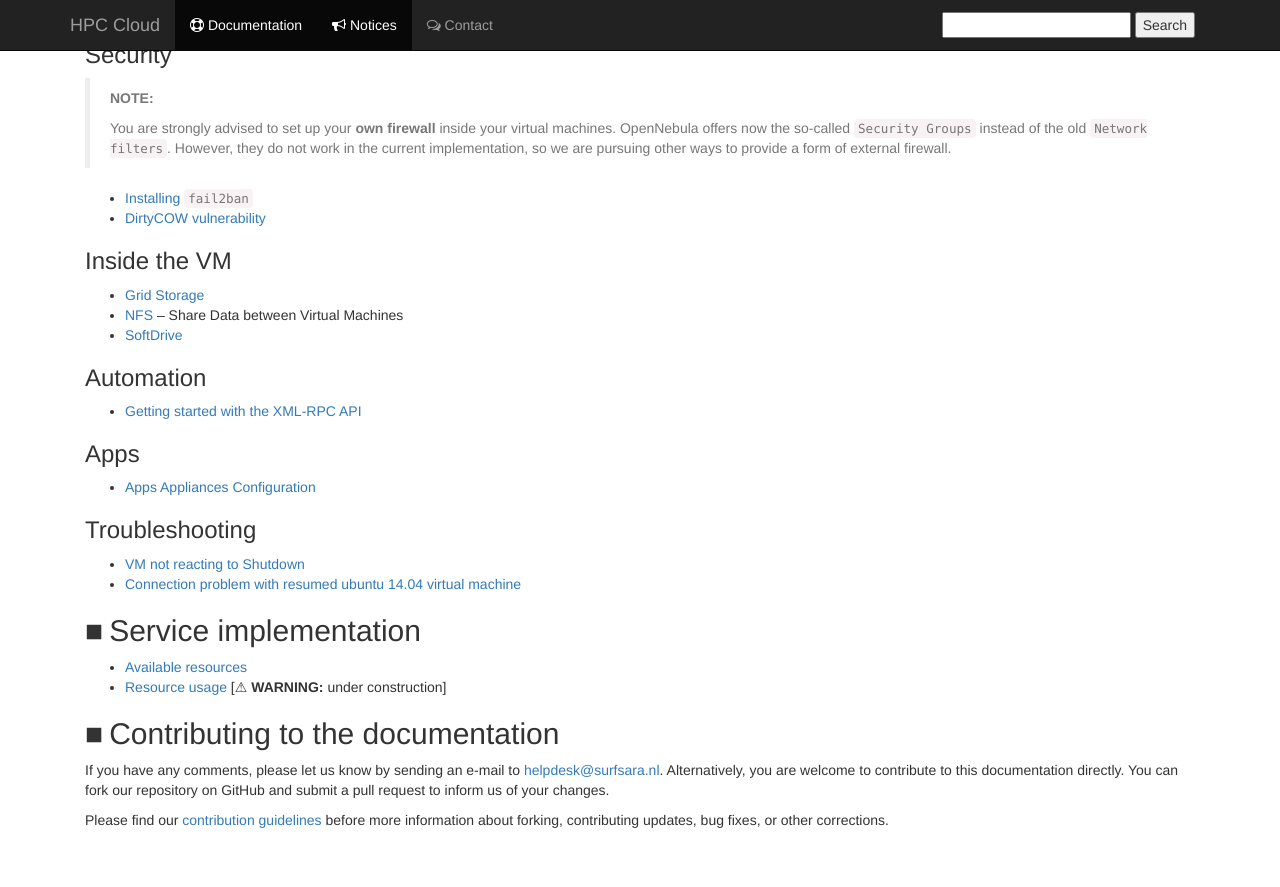
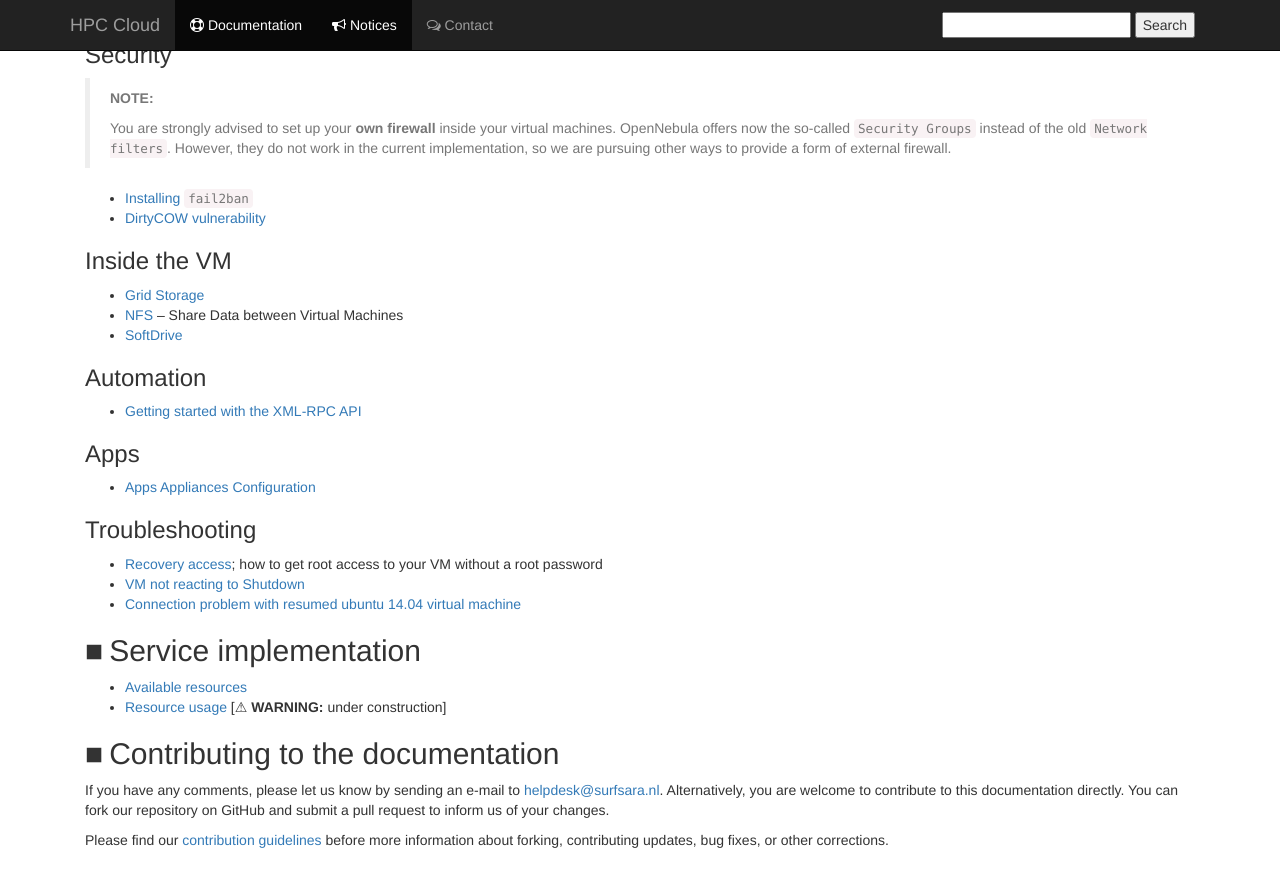
Before and after one commit to sara-nl/clouddocs, a Jekyll site: the page built from index.markdown, in a window 1280 px wide and 900 px high, scrolled down 1156 px. Shown: the top 887 px of the window. Built offline with Jekyll 4.4.1, drawn with Linux system fonts in a browser that asks for light colours; nearby versions of some CDN libraries; our own code applies the rules of GitHub Pages for plain Markdown files.

Commit message:
Link to recovery access page

```diff
--- a/index.markdown
+++ b/index.markdown
@@ -78,6 +78,7 @@ This _wiki_ collects the documentation for the **HPC Cloud** at SURFsara. The do
 * [Apps Appliances Configuration](appliances-configuration)
 
 ### Troubleshooting
+* [Recovery access](vnc_recovery_access); how to get root access to your VM without a root password
 * [VM not reacting to Shutdown](vm-not-reacting-to-shutdown)
 * [Connection problem with resumed ubuntu 14.04 virtual machine](connection_problem_ubuntu1404)
 
```
